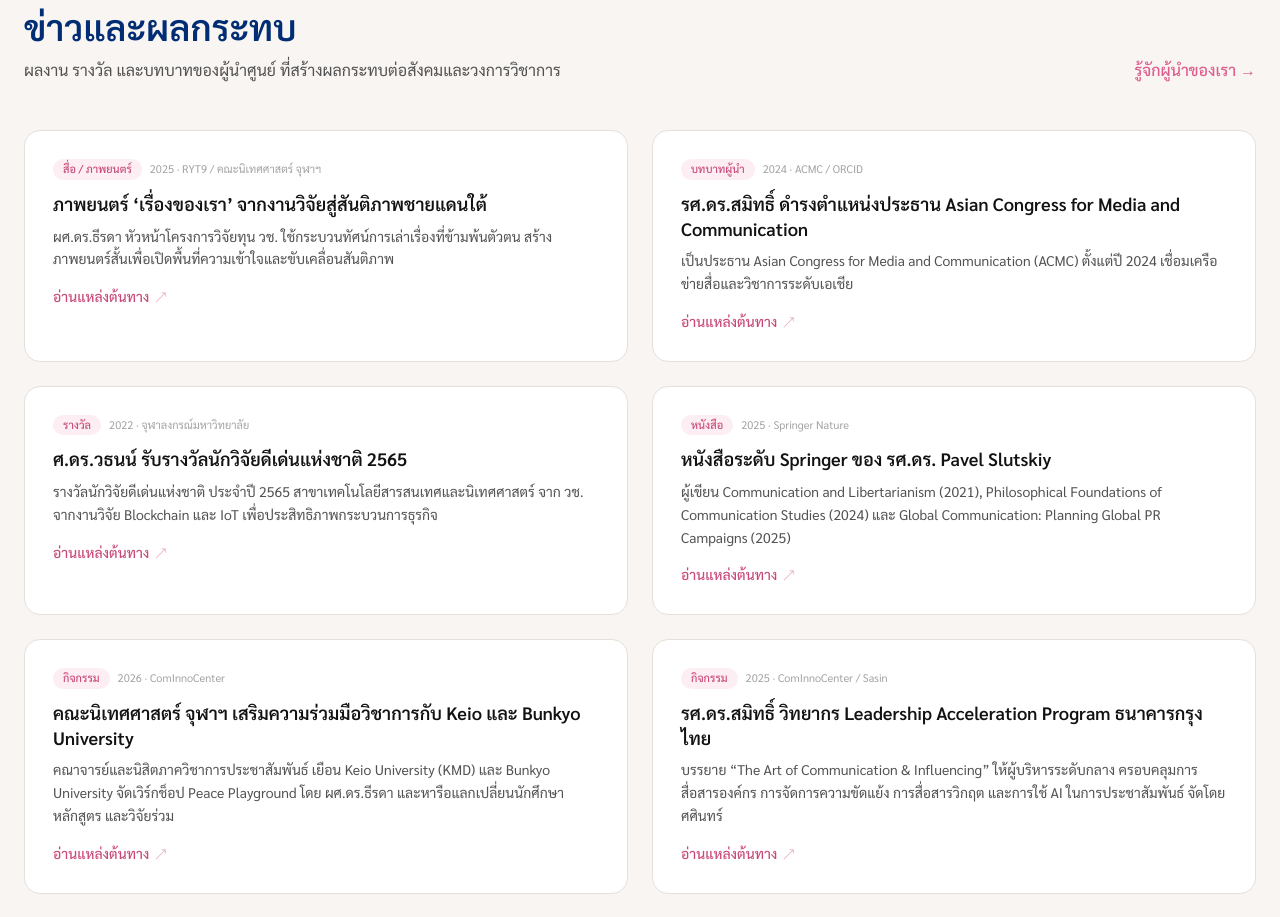
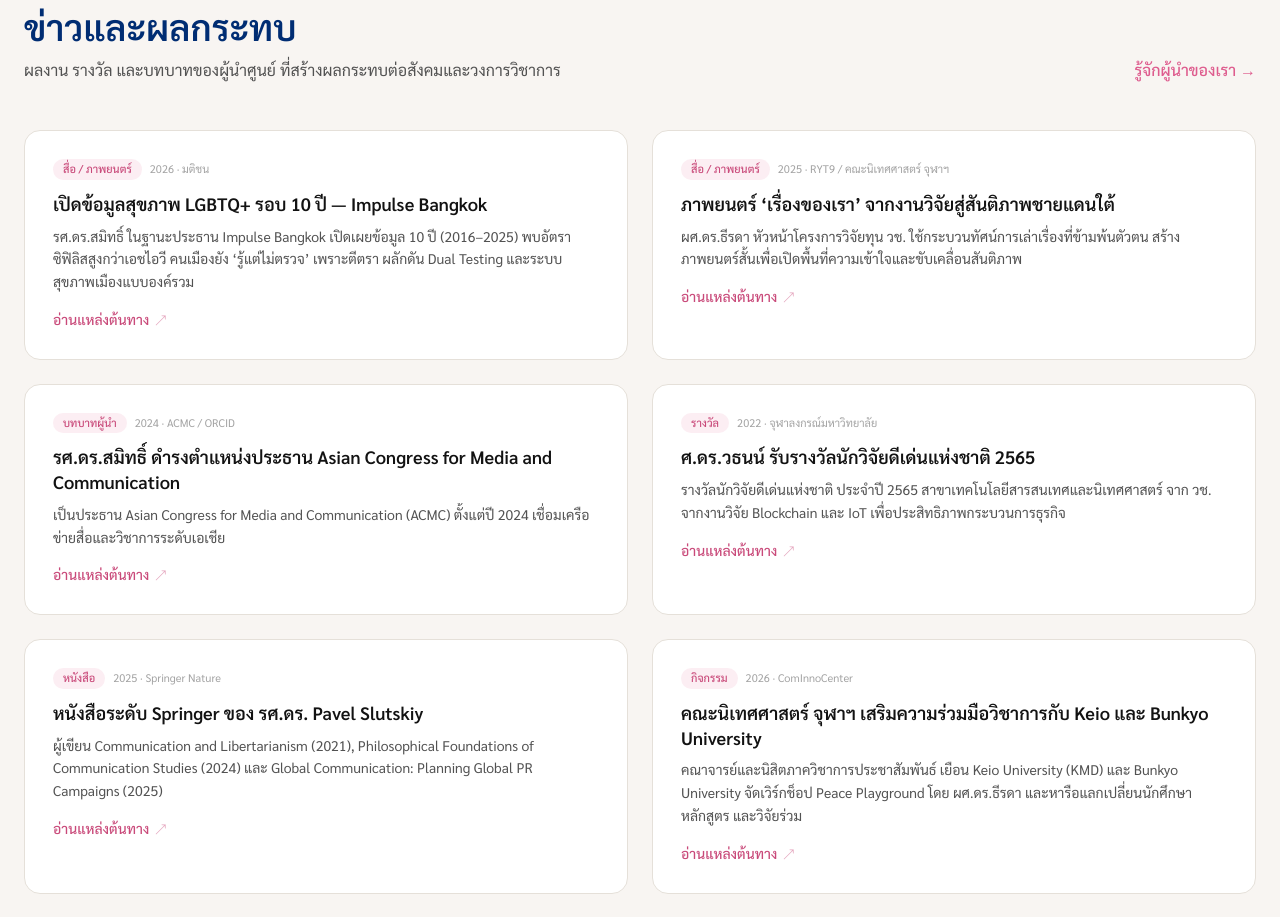
Before and after one commit to smithboon-thailand/cominnocenter-website, a Next.js app: page / in a window 1280 px wide. Shown: the part 2122-3039 px from the top of the page. Built offline with nearby package versions, Linux system fonts and the light colour scheme.

Commit message:
Add 5 Smith Boonchutima news highlights (Impulse Bangkok, Media Trends, HA Forum, textbooks)

```diff
--- a/src/data/highlights.ts
+++ b/src/data/highlights.ts
@@ -30,7 +30,22 @@ export type Highlight = {
 };
 
 export const highlights: Highlight[] = [
-  // ——— จากข่าวภายนอก / ผลงานวิชาการ (ชุดเดิม) ———
+  // ——— ข่าวเด่นล่าสุด ———
+  {
+    id: "smith-impulse-lgbtq-10y",
+    titleTh: "เปิดข้อมูลสุขภาพ LGBTQ+ รอบ 10 ปี — Impulse Bangkok",
+    titleEn: "10-year LGBTQ+ urban health data — Impulse Bangkok",
+    summaryTh:
+      "รศ.ดร.สมิทธิ์ ในฐานะประธาน Impulse Bangkok เปิดเผยข้อมูล 10 ปี (2016–2025) พบอัตราซิฟิลิสสูงกว่าเอชไอวี คนเมืองยัง ‘รู้แต่ไม่ตรวจ’ เพราะตีตรา ผลักดัน Dual Testing และระบบสุขภาพเมืองแบบองค์รวม",
+    summaryEn:
+      "As President of Impulse Bangkok, Assoc. Prof. Dr. Smith released 10-year data (2016–2025): syphilis positivity exceeded HIV; stigma still blocks testing. Advocates Dual Testing and a holistic urban health system.",
+    date: "2026-07-22",
+    type: "media",
+    person: ["smith", "center"],
+    href: "https://www.matichon.co.th/local/quality-life/news_5817075",
+    source: "มติชน",
+    featuredOnHome: true,
+  },
   {
     id: "teerada-rueang-khong-rao",
     titleTh: "ภาพยนตร์ ‘เรื่องของเรา’ จากงานวิจัยสู่สันติภาพชายแดนใต้",
@@ -60,6 +75,36 @@ export const highlights: Highlight[] = [
     href: "https://www.asianmediacongress.org/",
     source: "ACMC / ORCID",
     featuredOnHome: true,
+  },
+  {
+    id: "smith-thai-media-trends-2024",
+    titleTh: "วิเคราะห์ Thai Media Trends 2024 — นิเทศจุฬาฯ × DataXet",
+    titleEn: "Thai Media Trends 2024 analysis — Comm Arts Chula × DataXet",
+    summaryTh:
+      "รศ.ดร.สมิทธิ์ วิเคราะห์แนวโน้มสื่อไทย 2024–2025: สตรีมมิงโตเร็ว AR/VR ในแคมเปญ นิชคอนเทนต์แทนมวลชน ความจริงใจของอินฟลูเอนเซอร์ และบทบาท AI ในการสร้างคอนเทนต์",
+    summaryEn:
+      "Assoc. Prof. Dr. Smith analyzed Thai media trends for 2024–2025: faster streaming, AR/VR in campaigns, niche over mass content, authenticity of influencers, and AI in content creation.",
+    date: "2023-12-12",
+    type: "media",
+    person: ["smith"],
+    href: "https://www.dataxet.co/media-landscape/2024-th/thai-media-trends/nitade-chula",
+    source: "DataXet",
+    featuredOnHome: false,
+  },
+  {
+    id: "smith-ha-public-communication",
+    titleTh: "รศ.ดร.สมิทธิ์ ในคณะอนุกรรมการขับเคลื่อนการสื่อสารสาธารณะ — HA Forum",
+    titleEn: "Assoc. Prof. Dr. Smith on the Public Communication Subcommittee — HA Forum",
+    summaryTh:
+      "ร่วมเป็นคณะอนุกรรมการขับเคลื่อนการสื่อสารสาธารณะ ในเวที HA National Forum สะท้อนบทบาทด้านสื่อสารสุขภาพระดับชาติ",
+    summaryEn:
+      "Serves on the Public Communication Subcommittee at the HA National Forum, reflecting a national role in health communication.",
+    date: "2024-01-01",
+    type: "leadership",
+    person: ["smith"],
+    href: "https://www.youtube.com/watch?v=cR7j0njbOVI",
+    source: "HA Thailand",
+    featuredOnHome: false,
   },
   {
     id: "wattana-nrct-award",
@@ -92,7 +137,7 @@ export const highlights: Highlight[] = [
     featuredOnHome: true,
   },
 
-  // ——— ข่าว/อบรมจากเว็บเดิม ComInnoCenter (ชุดใหม่ 7 รายการ) ———
+  // ——— ข่าว/อบรมจากเว็บเดิม ComInnoCenter ———
   {
     id: "keio-bunkyo-collaboration",
     titleTh: "คณะนิเทศศาสตร์ จุฬาฯ เสริมความร่วมมือวิชาการกับ Keio และ Bunkyo University",
@@ -199,7 +244,37 @@ export const highlights: Highlight[] = [
     featuredOnHome: false,
   },
 
-  // ——— งานวิจัยเพิ่มเติม ———
+  // ——— หนังสือ / งานวิจัยของ สมิทธิ์ และทีม ———
+  {
+    id: "smith-risk-communication-book",
+    titleTh: "หนังสือ “การสื่อสารความเสี่ยง” โดย รศ.ดร.สมิทธิ์ และ เกริดา โคตรชาลี",
+    titleEn: "Book: Risk Communication by Assoc. Prof. Dr. Smith & Kreda Kotchasalee",
+    summaryTh:
+      "ตำราด้านการสื่อสารความเสี่ยง จัดพิมพ์โดย 21 เซ็นจูรี่ เป็นองค์ความรู้พื้นฐานด้าน risk communication ในบริบทไทย",
+    summaryEn:
+      "A foundational Thai textbook on risk communication, published by 21 Century.",
+    date: "2017-01-01",
+    type: "book",
+    person: ["smith"],
+    href: "https://www.car.chula.ac.th/display7.php?bib=2123974",
+    source: "จุฬาลงกรณ์มหาวิทยาลัย / 21 Century",
+    featuredOnHome: false,
+  },
+  {
+    id: "smith-strategic-comm-plan-book",
+    titleTh: "Strategic Communication Plan: Writing and Planning",
+    titleEn: "Strategic Communication Plan: Writing and Planning",
+    summaryTh:
+      "ตำราเขียนและวางแผนการสื่อสารเชิงกลยุทธ์ โดย รศ.ดร.สมิทธิ์ บุญชุติมา เผยแพร่ผ่านคณะนิเทศศาสตร์ จุฬาฯ",
+    summaryEn:
+      "Textbook on writing and planning strategic communication by Assoc. Prof. Dr. Smith Boonchutima, published via the Faculty of Communication Arts, Chula.",
+    date: "2020-01-01",
+    type: "book",
+    person: ["smith"],
+    href: "https://www.commarts.chula.ac.th/th/research/textbooks-publications/",
+    source: "คณะนิเทศศาสตร์ จุฬาฯ",
+    featuredOnHome: false,
+  },
   {
     id: "smith-dengue-study",
     titleTh: "งานวิจัยระยะยาวเรื่องสื่อกับการป้องกันไข้เลือดออกในไทย",
```
